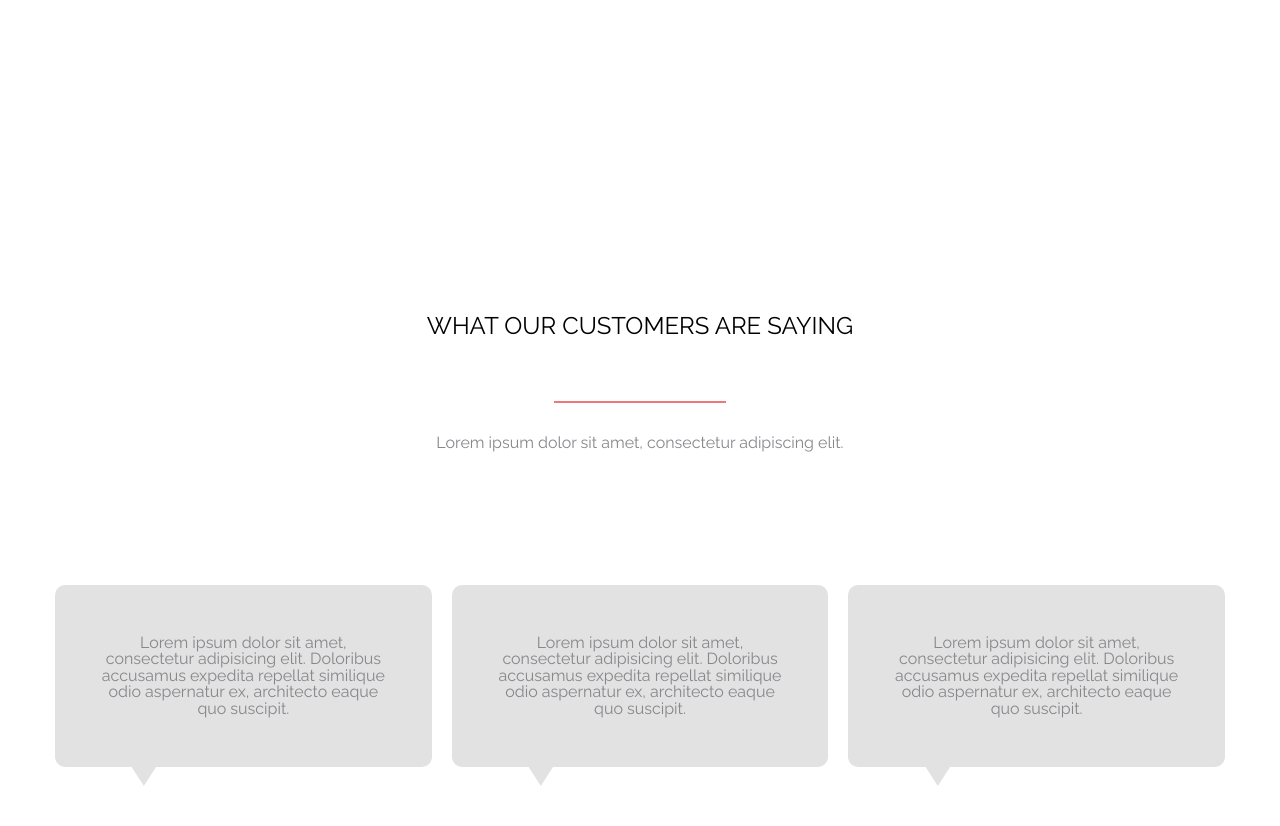
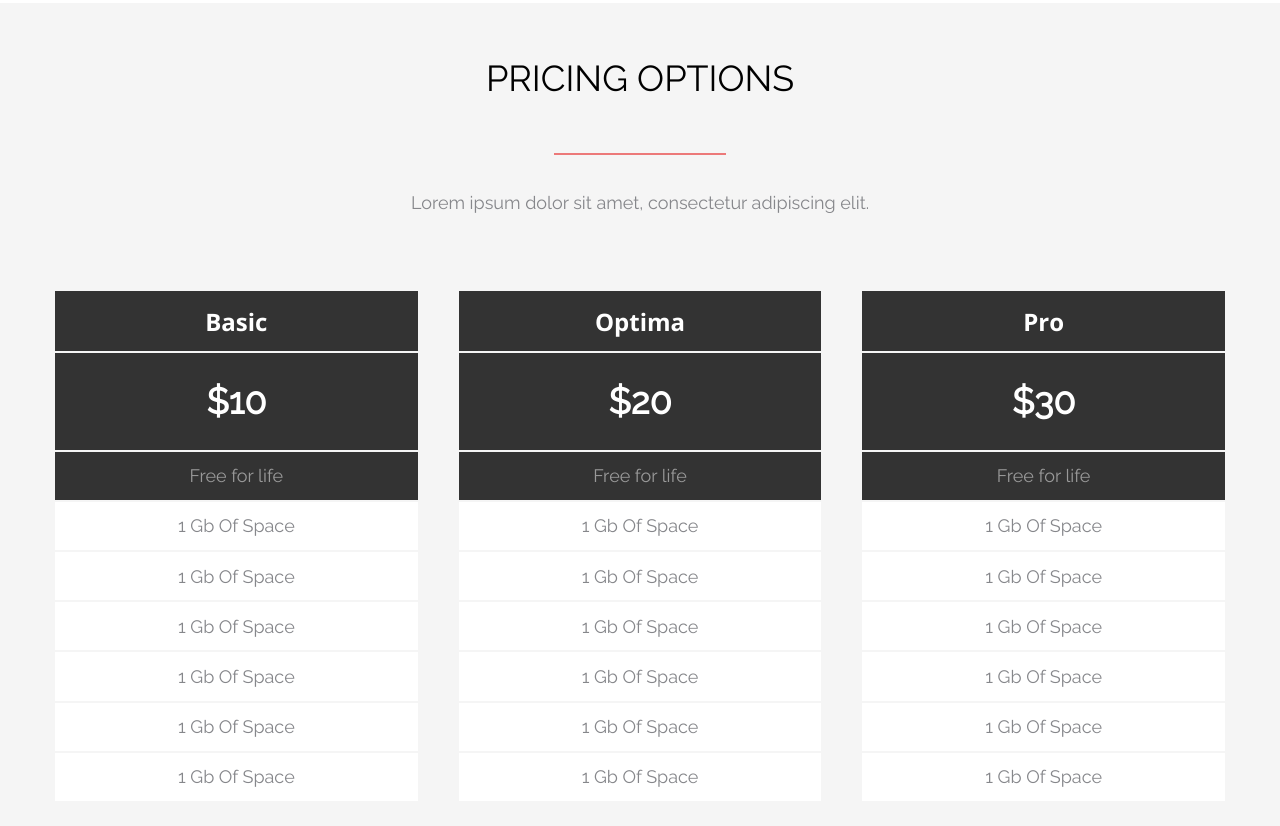
Before and after one commit to sashabely221100/AwesomePage-Layout, a plain HTML site: page index.html in a window 1280 px wide. Shown: the part 1274-2100 px from the top of the page. Drawn offline with nearby package versions, Linux system fonts and the light colour scheme.

Commit message:
fixed all issues

```diff
--- a/index.html
+++ b/index.html
@@ -72,14 +72,14 @@
             <div class="feature">
                 <img src="./images/feature1.svg" alt="Thoughtful design">
                 <h4 class="feature__name">Thoughtful design</h4>
-                <h5 class="feature__description">Lorem ipsum dolor sit amet, consectetur adipiscing
+                <h5 class="feature__description">Lorem ipsum dolor sit amet, consectetur adipiscing <br>
                     elit. Aenean euismod bibendum laoreet. Proin gravida dolor sit amet lacus accumsan et viverra. </h5>
             </div>
 
             <div class="feature">
                 <img src="./images/feature2.svg" alt="Thoughtful design">
                 <h4 class="feature__name">Thoughtful design</h4>
-                <h5 class="feature__description">Lorem ipsum dolor sit amet, consectetur adipiscing
+                <h5 class="feature__description">Lorem ipsum dolor sit amet, consectetur adipiscing <br>
                     elit. Aenean euismod bibendum laoreet. Proin gravida dolor sit amet lacus accumsan et viverra. </h5>
             </div>
 
@@ -87,18 +87,80 @@
                 <div class="feature">
                     <img src="./images/feature3.svg" alt="Thoughtful design">
                     <h4 class="feature__name">Thoughtful design</h4>
-                    <h5 class="feature__description">Lorem ipsum dolor sit amet, consectetur adipiscing
+                    <h5 class="feature__description">Lorem ipsum dolor sit amet, consectetur adipiscing <br>
                         elit. Aenean euismod bibendum laoreet. Proin gravida dolor sit amet lacus accumsan et viverra.
                     </h5>
                 </div>
             </div>
         </div>
+    </div>
+
+    <!-- !Pricing -->
+    <div class="pricing__wrapper">
+        <div class="title">
+            <div class="title__wrapper">
+                <h2 class="title__text">Pricing options</h2>
+            </div>
+            <hr>
+            <p class="title__caption">
+                Lorem ipsum dolor sit amet, consectetur adipiscing elit.
+            </p>
+        </div>
 
 
-        <!-- !customers -->
+        <div class="options">
+            <div class="options__item">
+
+                <h4 class="options__item--field options__item__plan   black">Basic</h4>
+                <h3 class="options__item--field options__item__price  black">$10</h3>
+                <h5 class="options__item--field options__item__caption  black ">Free for life</h5>
 
 
-        <div class="text-wrapper second-block">
+                <p class="options__item--field options__item__traffic">1 gb of space</p>
+                <p class="options__item--field options__item__traffic">1 gb of space</p>
+                <p class="options__item--field options__item__traffic">1 gb of space</p>
+                <p class="options__item--field options__item__traffic">1 gb of space</p>
+                <p class="options__item--field options__item__traffic">1 gb of space</p>
+                <p class="options__item--field options__item__traffic">1 gb of space</p>
+
+            </div>
+            <div class="options__item ">
+
+                <h4 class="options__item--field options__item__plan   black">Optima</h4>
+                <h3 class="options__item--field options__item__price  black">$20</h3>
+                <h5 class="options__item--field options__item__caption  black ">Free for life</h5>
+
+
+                <p class="options__item--field options__item__traffic">1 gb of space</p>
+                <p class="options__item--field options__item__traffic">1 gb of space</p>
+                <p class="options__item--field options__item__traffic">1 gb of space</p>
+                <p class="options__item--field options__item__traffic">1 gb of space</p>
+                <p class="options__item--field options__item__traffic">1 gb of space</p>
+                <p class="options__item--field options__item__traffic">1 gb of space</p>
+
+            </div>
+            <div class="options__item">
+
+                <h4 class="options__item--field options__item__plan   black">Pro</h4>
+                <h3 class="options__item--field options__item__price  black">$30</h3>
+                <h5 class="options__item--field options__item__caption  black ">Free for life</h5>
+
+
+                <p class="options__item--field options__item__traffic">1 gb of space</p>
+                <p class="options__item--field options__item__traffic">1 gb of space</p>
+                <p class="options__item--field options__item__traffic">1 gb of space</p>
+                <p class="options__item--field options__item__traffic">1 gb of space</p>
+                <p class="options__item--field options__item__traffic">1 gb of space</p>
+                <p class="options__item--field options__item__traffic">1 gb of space</p>
+
+            </div>
+        </div>
+
+    </div>
+    <!-- !customers -->
+
+    <div class="container">
+        <div class="text-wrapper ">
             <h2 class="title">What our customers are saying</h2>
         </div>
         <hr>
@@ -168,8 +230,8 @@
             </div>
 
         </div>
+    </div>
 
-    </div>
 
 </body>
 
--- a/styles/awesome.css
+++ b/styles/awesome.css
@@ -12,9 +12,7 @@
     display: flex;
     place-content: center;
 }
-.second-block{
-    margin-top: 300px;
-}
+
 
 .title{
 
@@ -34,7 +32,7 @@ hr{
     border: 1px solid #EC7979;
     size: 1px;
     background-color: #EC7979;
-    margin: 0 auto 32px;
+    margin: 0 auto 40px;
 }
 
 
@@ -138,25 +136,23 @@ hr{
 }
 
 .feature__name{
-    display: flex;
-    justify-content: center;
-    margin-top: 39px;
-    min-height: 100px;
+      display: flex;
+    height: 100px;
     font-family: Open Sans;
     font-style: normal;
     font-weight: bold;
     font-size: 24px;
     line-height: 32.68px;
     text-transform: capitalize;
+    align-items: center;
 }
 
 .feature__description{
-    margin-top: 8px;
     font-family: Raleway;
     font-style: normal;
     font-weight: normal;
     font-size: 18px;
-    line-height: 16px;
+    line-height: 21px;
 
 
 }
--- /dev/null
+++ b/styles/pricing.css
@@ -0,0 +1,140 @@
+@import url('https://fonts.googleapis.com/css2?family=Open+Sans:wght@700&family=Raleway&display=swap');
+
+*{
+    margin: 0;
+    padding: 0;
+
+}
+.pricing__wrapper{
+    background-color: #F5F5F5;
+    padding-bottom: 50px;
+}
+
+
+.title__wrapper {
+
+    margin-top: 50px;
+    width: 100%;
+    height: 150px;
+    display: flex;
+    place-content: center;
+
+}
+.title__caption {
+    text-align: center;
+    font-family: 'Raleway', sans-serif;
+    text-transform: none;
+    font-weight: normal;
+    line-height: 16px;
+    font-size: 18px;
+    margin-bottom: 32px;
+    color: #86878B;
+}
+.title__text {
+
+    align-self: center;
+    text-transform: uppercase;
+    font-family: Raleway;
+    font-style: normal;
+    font-weight: normal;
+    font-size: 36px;
+    line-height: 42px;
+    color: black;
+}
+
+
+
+/*! cards */
+.options{
+    max-width: 1170px;
+    margin: 80px auto 50px;
+    height: 510px;
+    display: flex;
+    justify-content: space-between;
+    gap: 30px;
+}
+
+.options__item{
+    width: 31% ;
+    display: flex;
+    flex-direction: column;
+    text-align: center;
+    gap: 2px;
+    user-select: none;
+    transition: all .2s linear;
+}
+
+.options__item:hover{
+    filter: drop-shadow(0px 10px 10px rgba(51, 51, 51, 0.2));
+    /* transform: scale(1.05); */
+    transform: translateY(-20px);
+    /* position: relative;
+    bottom: 20px; */
+}
+
+
+.options__item--field{
+    height: fit-content;
+    display:flex;
+    flex-direction:column;
+    justify-content:space-around;
+    flex-grow: 1;
+    background: #fff;
+
+}
+
+.black{
+    background-color: #333;
+}
+
+.options__item__plan{
+    font-family: 'Open Sans';
+    font-style: normal;
+    font-weight: 700;
+    font-size: 24px;
+    line-height: 33px;
+    text-align: center;
+    text-transform: capitalize;
+    background-color: #333;
+    color: #FFFFFF;
+    flex-grow: 1;
+}
+
+
+.options__item__price{
+    font-family: 'Raleway';
+    font-style: normal;
+    font-weight: 700;
+    font-size: 36px;
+    line-height: 42px;
+    color: white;
+    background-color: #333;
+    flex-grow: 2;
+    display:flex;
+    place-content: center;
+
+
+}
+
+.options__item__caption{
+    color: rgba(255, 255, 255, 0.5);
+    font-family: 'Raleway';
+    font-style: normal;
+    font-weight: 400;
+    font-size: 18px;
+    line-height: 21px;
+    flex-grow: 1;
+
+}
+
+
+.options__item__traffic{
+    font-family: 'Raleway';
+    font-style: normal;
+    font-weight: 400;
+    font-size: 18px;
+    line-height: 21px;
+    color: #86878B;
+    text-align: center;
+    text-transform: capitalize;
+}
--- a/styles/styles.css
+++ b/styles/styles.css
@@ -1,6 +1,7 @@
 
 @import url(./awesome.css);
 @import url(./tabs.css);
+@import url(./pricing.css);
 *{
     --container-width:1170px;
 
@@ -8,6 +9,3 @@
     margin: 0;
     padding: 0;
 }
-body{
-    padding: 0 15px;
-}
--- a/styles/tabs.css
+++ b/styles/tabs.css
@@ -99,11 +99,17 @@
 	font-size: 18px;
 	line-height: 25px;
 	background-color: #ec7979;
-	transition: transform .15s ease-out
+	transition: transform .2s linear;
 }
 
 .tabs__content__button:hover {
-	transform: scale(1.05)
+	transform: scale(1.05);
+	background: #AB4949;
+}
+
+.tabs__content__button:active {
+	background: #EC7979;
+box-shadow: inset 0px 0px 10px #AB4949;
 }
 
 .tabs__content--image {
```
